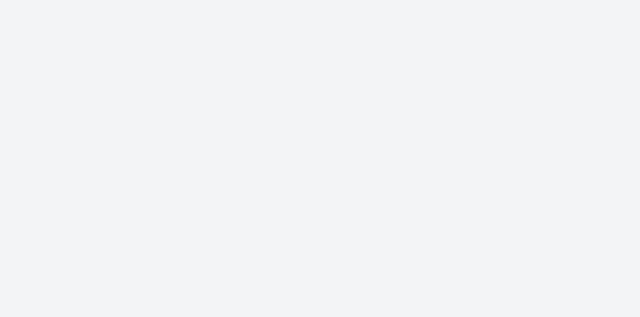
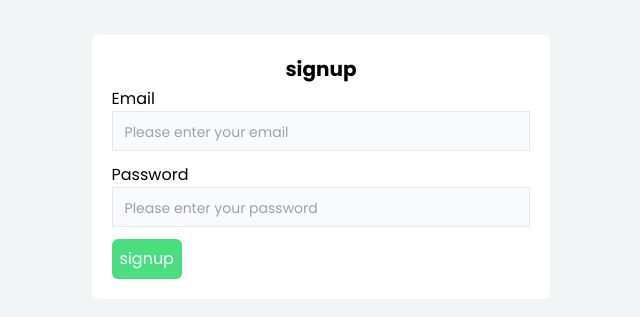
Before and after one commit to piusagyekum/blogApp-client, a React (Vite) app: page /signup in a window 1280 px wide. Before the commit this address had no page. Shown: the part 233-550 px from the top of the page, without its empty margins (319-959 px from the left). Built offline with nearby package versions, Linux system fonts and the light colour scheme.

Commit message:
login and signup

```diff
--- a/src/App.jsx
+++ b/src/App.jsx
@@ -1,11 +1,15 @@
 import Layout from "./components/Layout"
 import Home from "./Pages/Home"
 import { Routes, Route } from "react-router-dom"
+import Signup from "./Pages/Signup"
+import Login from "./Pages/Login"
 
 function App() {
   return (
     <>
-      <Routes>
+      <Routes location={`/signup`}>
+        <Route index element={<Login />}/>
+        <Route path="/signup" element={<Signup />}/>
         <Route element={<Layout />}>
           <Route index element={<Home />} />
         </Route>
--- /dev/null
+++ b/src/Context/AuthContext.jsx
@@ -0,0 +1,26 @@
+import { createContext, useReducer } from "react"
+
+export const AuthContext = createContext()
+
+const authReducer = (state, action) => {
+  switch (action.type) {
+    case "LOGIN":
+      return { user: action.payload }
+    case "LOGOUT":
+      return { user: null }
+    default:
+      return state
+  }
+}
+
+export const AuthContextProvider = ({ children }) => {
+  const [state, dispatch] = useReducer(authReducer, { user: null })
+
+  return (
+    <AuthContext.Provider value={{ ...state, dispatch }}>
+      {children}
+    </AuthContext.Provider>
+  )
+}
+
+export default AuthContext
--- /dev/null
+++ b/src/Pages/Login.jsx
@@ -0,0 +1,49 @@
+import { useForm } from "react-hook-form"
+const Login = () => {
+  const loginForm = useForm()
+  const { register, handleSubmit, formState:{error} } = loginForm
+  const loginFn = formData => {
+    console.log("🚀 ~ file: Login.jsx:6 ~ loginFn ~ formData:", formData)
+    console.log("🚀 ~ file: Login.jsx:5 ~ Login ~ error:", error)
+  }
+
+  return (
+    <div className="grid place-items-center min-h-screen ">
+      <form
+        id="login-form"
+        className="bg-white p-5 rounded-md"
+        noValidate
+        onSubmit={handleSubmit(loginFn)}
+      >
+        <h3 className="text-xl font-bold text-center mb-1">Login</h3>
+        <div className="form-control">
+          <label htmlFor="email">Email</label>
+          <input
+            type="email"
+            id="email"
+            placeholder="Please enter your email"
+            className="w-full h-10 border bg-gray-50 px-3 mb-3"
+            {...register("email", {
+              required: "Email is required",
+            })}
+          />
+        </div>
+        <div className="form-control">
+          <label htmlFor="email">Password</label>
+          <input
+            type="password"
+            id="password"
+            placeholder="Please enter your password"
+            className="w-full h-10 border bg-gray-50 px-3 mb-3"
+            {...register("password", {
+              required: "Password is required",
+            })}
+          />
+        </div>
+        <input type="submit" value="Login" className="" />
+      </form>
+    </div>
+  )
+}
+
+export default Login
--- /dev/null
+++ b/src/Pages/Signup.jsx
@@ -0,0 +1,52 @@
+import { useForm } from "react-hook-form"
+const Signup = () => {
+  const signupForm = useForm()
+  const {
+    register,
+    handleSubmit,
+    formState: { error },
+  } = signupForm
+  const signupFn = formData => {
+    console.log("🚀 ~ file: signup.jsx:6 ~ signupFn ~ formData:", formData)
+  }
+
+  return (
+    <div className="grid place-items-center min-h-screen ">
+      <form
+        id="signup-form"
+        className="bg-white p-5 rounded-md"
+        noValidate
+        onSubmit={handleSubmit(signupFn)}
+      >
+        <h3 className="text-xl font-bold text-center mb-1">signup</h3>
+        <div className="form-control">
+          <label htmlFor="email">Email</label>
+          <input
+            type="email"
+            id="email"
+            placeholder="Please enter your email"
+            className="w-full h-10 border bg-gray-50 px-3 mb-3"
+            {...register("email", {
+              required: "Email is required",
+            })}
+          />
+        </div>
+        <div className="form-control">
+          <label htmlFor="email">Password</label>
+          <input
+            type="password"
+            id="password"
+            placeholder="Please enter your password"
+            className="w-full h-10 border bg-gray-50 px-3 mb-3"
+            {...register("password", {
+              required: "Password is required",
+            })}
+          />
+        </div>
+        <input type="submit" value="signup" className="" />
+      </form>
+    </div>
+  )
+}
+
+export default Signup
--- a/src/index.css
+++ b/src/index.css
@@ -21,7 +21,7 @@ body {
   @apply bg-gray-100;
 }
 
-#add-blog-form label {
+#add-blog-form label,#login-form label {
   @apply block mb-1;
 }
 
@@ -33,10 +33,13 @@ body {
   @apply w-full mb-3 border resize-y px-3;
 }
 
-#add-blog-form input[type="submit"] {
+#signup-form input[type="submit"],
+#add-blog-form input[type="submit"],
+#login-form input[type="submit"] {
   @apply p-2 bg-[var(--accent)] bg-opacity-0 rounded-md text-white cursor-pointer;
 }
 
+#login-form input:has(+ p:not(:empty)),
 #add-blog-form input:has(+ p:not(:empty)),
 #add-blog-form textarea:has(+ p:not(:empty)) {
   @apply mb-0;
@@ -46,13 +49,13 @@ body {
   @apply mb-3;
 }
 input::placeholder {
-  @apply text-base;
+  @apply text-sm;
 }
 
 #add-blog-form .error {
   @apply text-xs text-red-600;
 }
 
-input[type="submit"]:disabled{
-@apply cursor-not-allowed bg-gray-400 !important;
+input[type="submit"]:disabled {
+  @apply cursor-not-allowed bg-gray-400 !important;
 }
```
